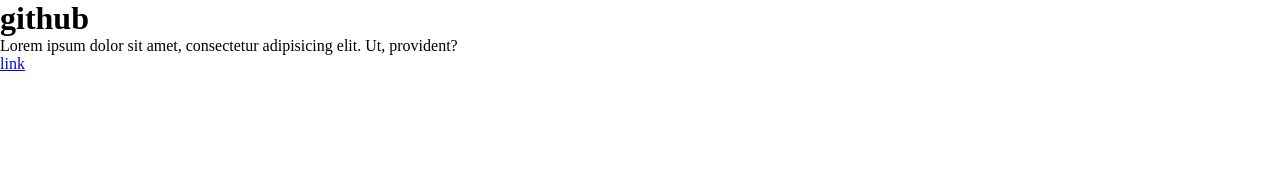
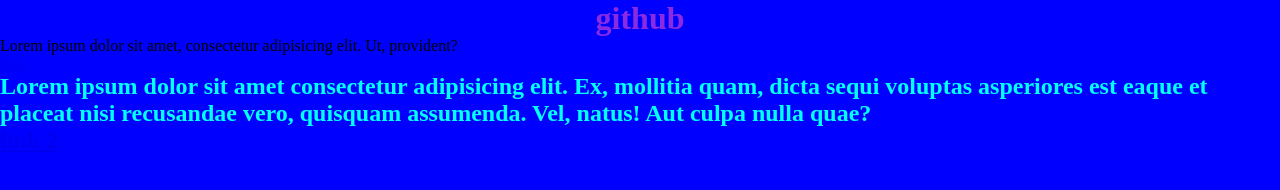
Before and after one commit to guadagrandi/preentrega2-Perez-Grandi, a plain HTML site: page index.html in a window 1280 px wide. Drawn offline with Linux system fonts and the light colour scheme.

Commit message:
agregue un section con estilos

```diff
--- a/index.html
+++ b/index.html
@@ -10,5 +10,11 @@
     <h1>github</h1>
     <p>Lorem ipsum dolor sit amet, consectetur adipisicing elit. Ut, provident?</p>
     <a href="#">link</a>
+    <section>
+        <h2>
+            <p>Lorem ipsum dolor sit amet consectetur adipisicing elit. Ex, mollitia quam, dicta sequi voluptas asperiores est eaque et placeat nisi recusandae vero, quisquam assumenda. Vel, natus! Aut culpa nulla quae?</p>
+            <a href="#">link 2</a>
+        </h2>
+    </section>
 </body>
 </html>
--- a/style.css
+++ b/style.css
@@ -3,3 +3,14 @@
     padding: 0;
     box-sizing: border-box;
 }
+body{
+    background-color: blue;
+}
+h1{
+    color: blueviolet;
+    text-align: center;
+}
+h2{
+    color: aqua;
+
+}
```
